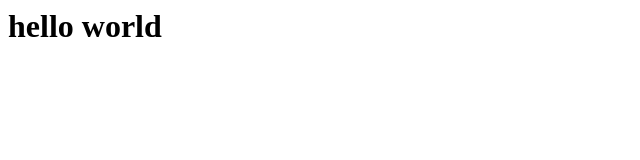
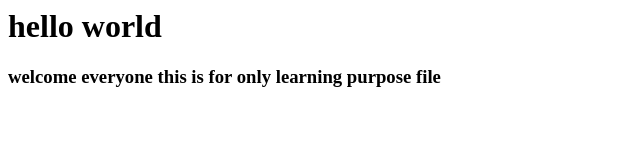
Before and after one commit to Vignesh0918/git_repo, a plain HTML site: page index.html in a window 1280 px wide. Shown: the whole page, without its empty margins (0-640 px from the left). Drawn offline with Linux system fonts and the light colour scheme.

Commit message:
add a new line in index.html

```diff
--- a/index.html
+++ b/index.html
@@ -1 +1,2 @@
 <h1>hello world</h1>
+<h3>welcome everyone this is for only learning purpose file</h3>
```
